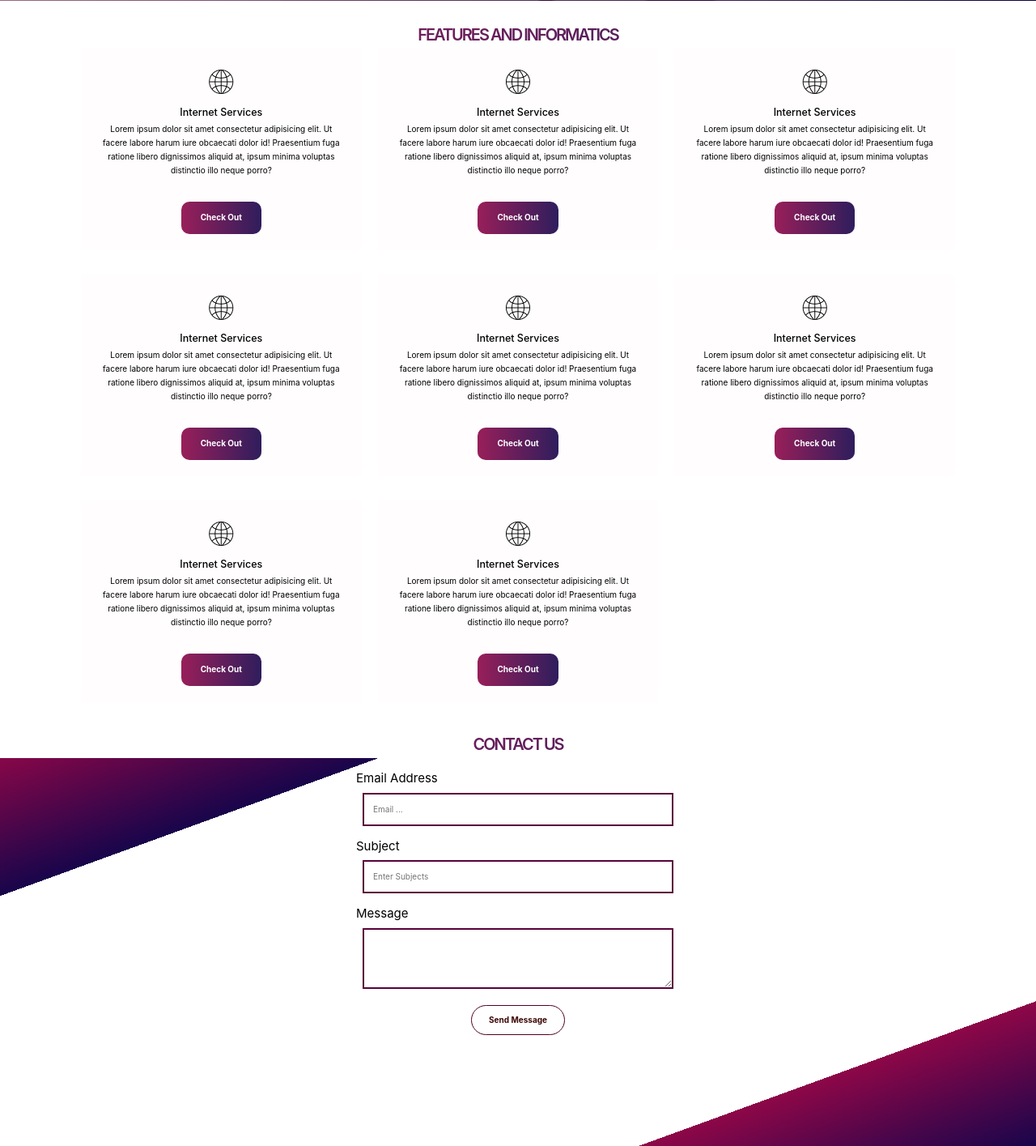
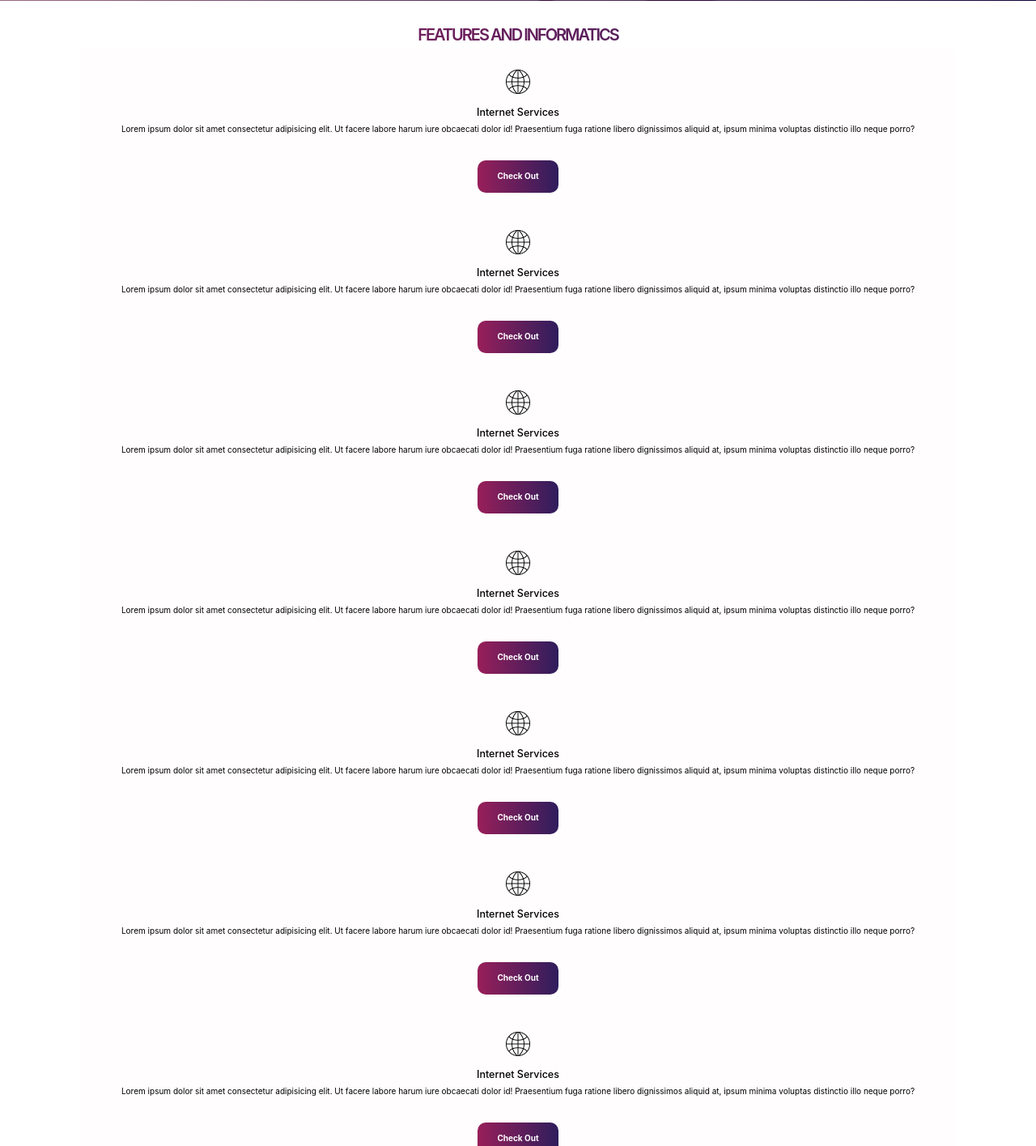
Before and after one commit to KunziKurr/Hometech_1, a PHP site: page /Hometech/ in a window 1280 px wide. Shown: the part 709-2124 px from the top of the page at 81% size. Run offline with PHP 8.4, Linux system fonts and the light colour scheme.

Commit message:
Grid Fix

```diff
--- a/index.php
+++ b/index.php
@@ -76,7 +76,7 @@
 
 <div class="features ">
     <h2 class="features-heading-sudo">features and Informatics </h2>
-    <div class="features-wrapper grid">
+    <div class="features-wrapper">
 
         <div class="features_bolt">
           <i class="icon-basic-world "></i>
```
